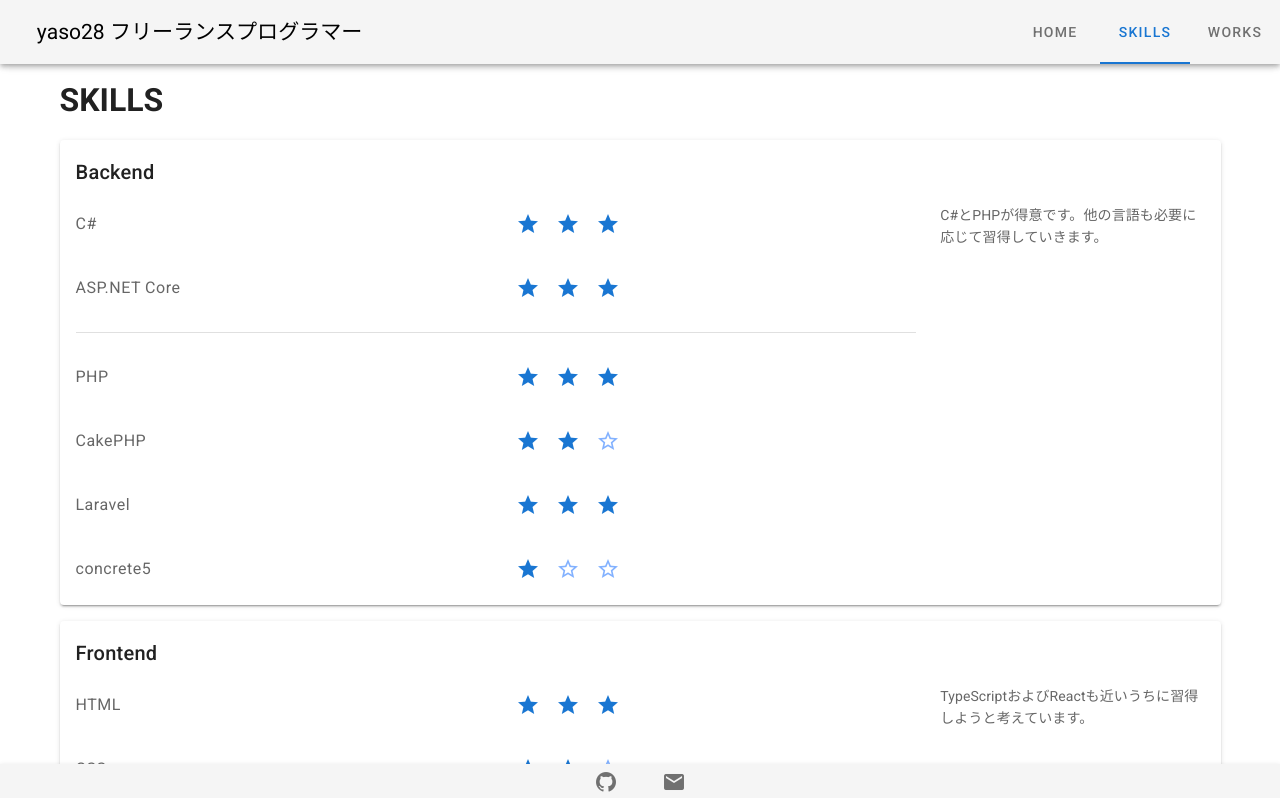
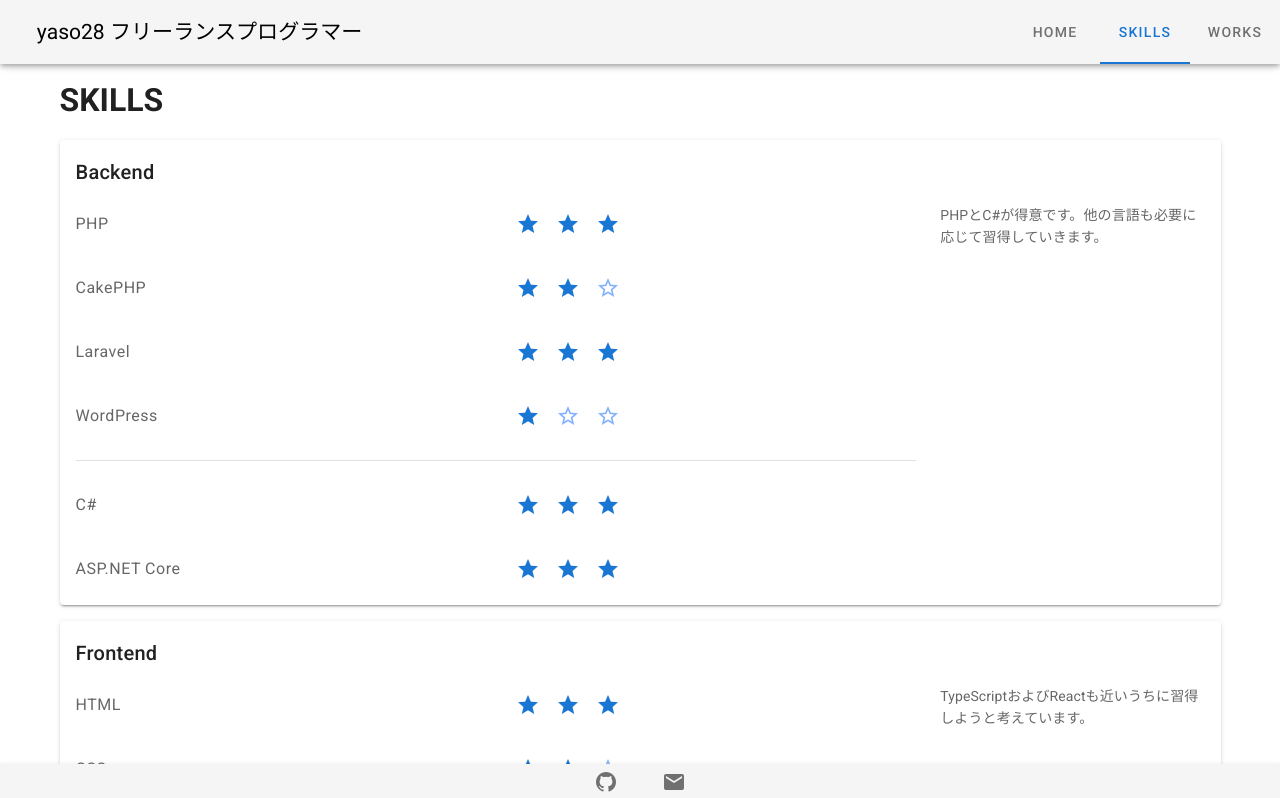
Before and after one commit to yaso28/portfolio-vue, a Vue app in the folder src/: page /skills in a window 1280 px wide. Shown: the top 798 px of the page. Built offline with nearby package versions, Linux system fonts and the light colour scheme.

Commit message:
内容を更新

```diff
--- a/src/src/views/Home.vue
+++ b/src/src/views/Home.vue
@@ -18,7 +18,7 @@
           class="ml-10"
         >
           Web系メインのプログラマーをしています。京都在住です。<br>
-          システム開発会社を2社経験したのち、フリーランスとして活動しています。
+          システム開発会社を2社経験しており、今後はフリーランスとして活動していく方針です。
         </div>
       </v-card-text>
     </v-card>
--- a/src/src/views/Skills.vue
+++ b/src/src/views/Skills.vue
@@ -71,15 +71,15 @@
         {
           title: 'Backend',
           items: [
-            { name: 'C#', rate: 3 },
-            { name: 'ASP.NET Core', rate: 3 },
-            { name: '__BEGIN_PHP__' },
             { name: 'PHP', rate: 3 },
             { name: 'CakePHP', rate: 2 },
             { name: 'Laravel', rate: 3 },
-            { name: 'concrete5', rate: 1 }
+            { name: 'WordPress', rate: 1 },
+            { name: '__BEGIN_CSHARPPHP__' },
+            { name: 'C#', rate: 3 },
+            { name: 'ASP.NET Core', rate: 3 }
           ],
-          comment: 'C#とPHPが得意です。他の言語も必要に応じて習得していきます。'
+          comment: 'PHPとC#が得意です。他の言語も必要に応じて習得していきます。'
         },
         {
           title: 'Frontend',
```
